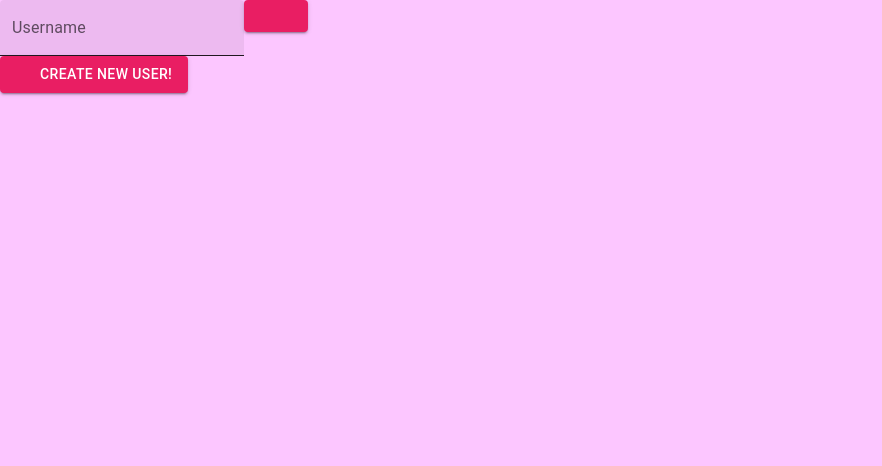
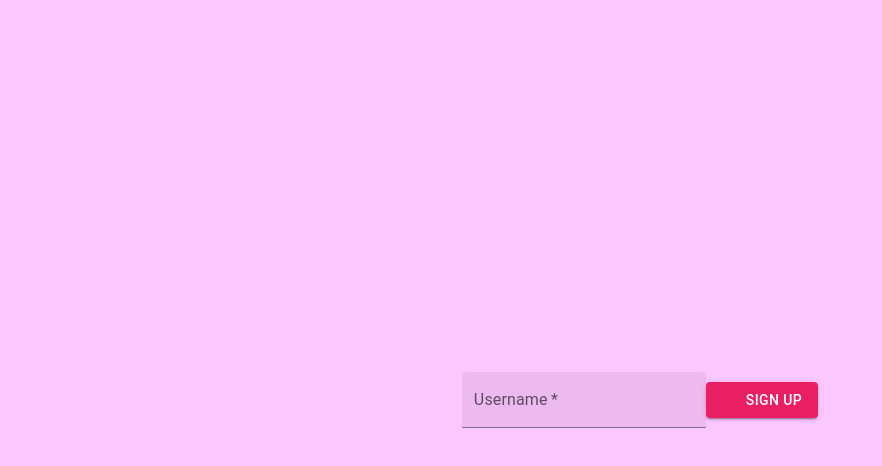
Before and after one commit to GroteGnoom/codam_transcendence, a React (Create React App) app in the folder react/: page /account in a window 1280 px wide. Shown: the top 466 px of the page, without its empty margins (0-882 px from the left). Built offline with nearby package versions, Linux system fonts and the light colour scheme.

Commit message:
add required and enter creates user

```diff
--- a/react/src/account/Account.css
+++ b/react/src/account/Account.css
@@ -5,22 +5,20 @@
 
 body {
     background-color: #fcc6ff;
+    align-items: center;
+}
+
+.center-screen {
+    display: flex;
+    justify-content: center;
+    align-items: center;
+    text-align: center;
+    min-height: 100vh;
 }
 
 .Account {
     font-family: sans-serif;
     text-align: center;
-    align-items: center;
-}
-
-.div {
-    max-width: 330px;
-    margin: 0 auto;
-    display: flex;
-    flex-direction: column;
-    background: white;
-    padding: 20px;
-    margin-top: 30px;
 }
 
 .form .form__custom-button {
--- a/react/src/account/Account.tsx
+++ b/react/src/account/Account.tsx
@@ -13,7 +13,7 @@ import './Account.css'
 
 const pinkTheme = createTheme({ palette: { primary: pink } })
 
-class Account extends react.Component<{}, {users:[], username: string, intraName: string, isActive: boolean, error: string}> { //set the props to empty object, and set the state to {name: string}
+class Account extends react.Component<{}, { users:[], username: string, intraName: string, isActive: boolean, error: string }> { //set the props to empty object, and set the state to {vars and types}
     constructor(props: any) {
         super(props);
         this.state = {
@@ -23,6 +23,7 @@ class Account extends react.Component<{}, {users:[], username: string, intraName
             isActive: true,
             error: ""
         }
+        this.keyPress = this.keyPress.bind(this);
     }
 
     async createUser() {
@@ -78,29 +79,35 @@ class Account extends react.Component<{}, {users:[], username: string, intraName
         .catch((err: Error) => this.setState({error: err.message}))
     }
 
+    keyPress(e: any){
+        if(e.keyCode == 13){
+            console.log('enter pressed');
+            this.createUser()
+        }
+    }
+
     render(){ // holds the HTML code
         console.log(this.state.username);
 
         return (
             // render user etc. when database is updated!
+            <html>
+                <body>
                     <ThemeProvider theme={pinkTheme}>
+                        <div className="center-screen">
                             <div>
-                    <TextField id="filled-basic" label="Username" variant="filled" onChange={(e) => this.setState({username: e.target.value})} />
-                    <Button
-                        variant="contained"
-                        startIcon={<Icon />}
-                        onClick={(e) => this.changeUsername()}
-                    />
+                                <TextField id="filled-basic" label="Username" variant="filled" required onKeyDown={this.keyPress} onChange={(e) => this.setState({username: e.target.value})} />
                             </div>
                             <div>
                                 <Button
                                     variant="contained"
                                     startIcon={<Icon />}
                                     onClick={(e) => this.createUser()}
-                    > Create new user! </Button>
+                                > SIGN UP </Button>
+                            </div>
                         </div>
                         <Dialog open={this.state.error !== ""} >  {/*pop window for new error message */}
-                <DialogTitle>Erreur</DialogTitle>
+                        <DialogTitle>Error</DialogTitle>
                         <DialogContent>
                             <Alert severity="error">
                                 {this.state.error}
@@ -111,6 +118,8 @@ class Account extends react.Component<{}, {users:[], username: string, intraName
                         </DialogActions>
                         </Dialog>
                     </ThemeProvider>
+                </body>
+            </html>
         )
     }
 }
```
Lines whose indentation alone changed are shown as unchanged.
